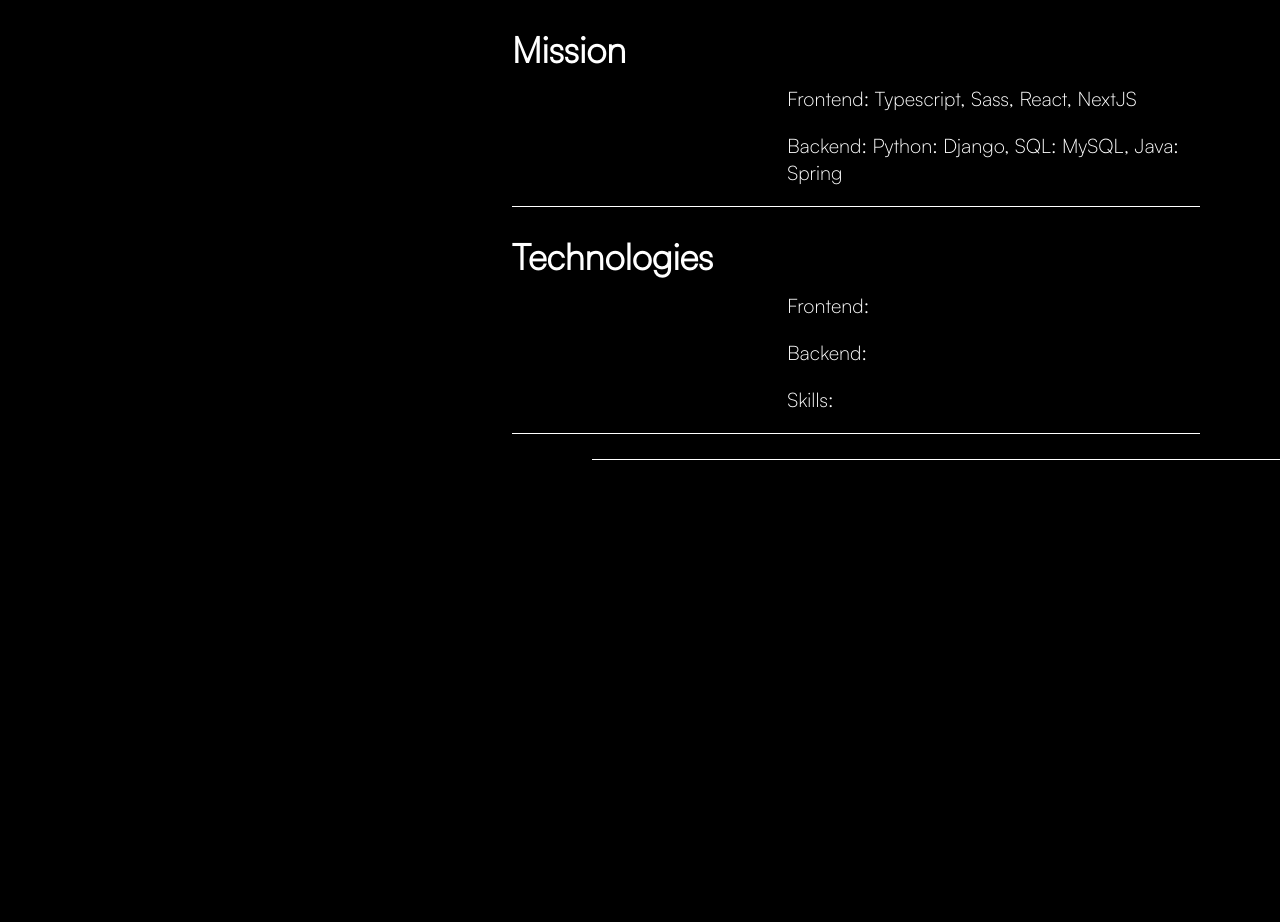
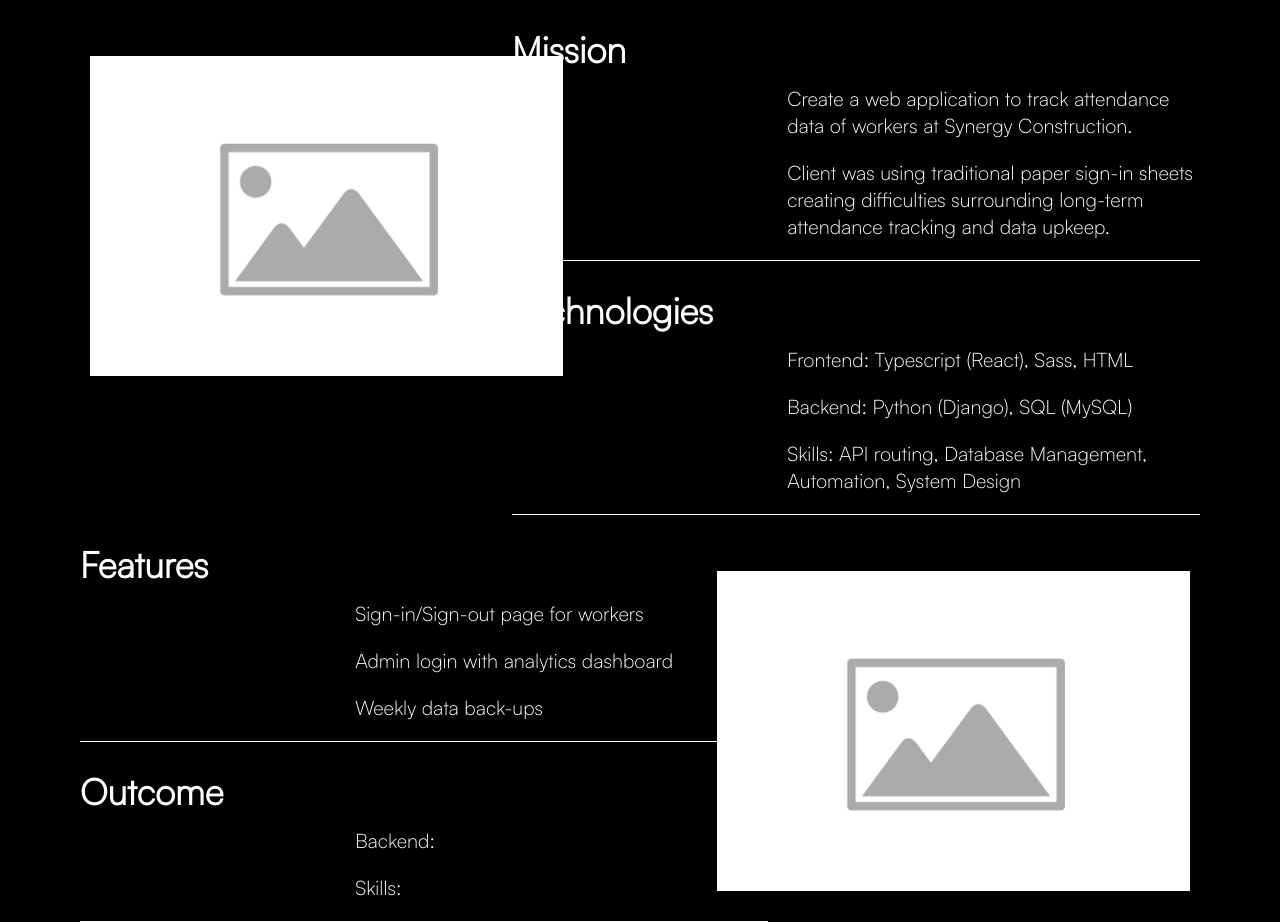
Before and after one commit to BenW2k/Portfolio, a Next.js app in the folder frontend/: page /synergy in a window 1280 px wide. Before the commit the page ends 800 px from the top, so only its background shows below. Built offline with nearby package versions, Linux system fonts and the light colour scheme.

Commit message:
+general structure

```diff
--- a/frontend/app/synergy/page.tsx
+++ b/frontend/app/synergy/page.tsx
@@ -1,24 +1,58 @@
+"use client";
+import Image from "next/image";
 import styles from "../styles/work/synergy/synergy.module.css";
+import img from "../assets/media/placeholder-image.svg";
 
 export default function Synergy() {
   return (
+    <div className={styles.content}>
+      <Image src={img} className={styles.img1} alt="image" />
       <div className={styles.container1}>
         <div className={styles.section1}>
           <h3 className={styles["section-title"]}>Mission</h3>
           <div className={styles["section-body"]}>
-          <p>Frontend: Typescript, Sass, React, NextJS </p>
-          <p>Backend: Python: Django, SQL: MySQL, Java: Spring </p>
+            <p>
+              Create a web application to track attendance data of workers at
+              Synergy Construction.
+            </p>
+            <p>
+              Client was using traditional paper sign-in sheets creating
+              difficulties surrounding long-term attendance tracking and data
+              upkeep.
+            </p>
           </div>
         </div>
         <div className={styles.section1}>
           <h3 className={styles["section-title"]}>Technologies</h3>
           <div className={styles["section-body"]}>
-          <p>Frontend: </p>
+            <p>Frontend: Typescript (React), Sass, HTML </p>
+            <p>Backend: Python (Django), SQL (MySQL)</p>
+            <p>
+              Skills: API routing, Database Management, Automation, System
+              Design{" "}
+            </p>
+          </div>
+        </div>
+      </div>
+      <Image src={img} className={styles.img2} alt="image" />
+      <div className={styles.container2}>
+        <div className={styles.section2}>
+          <h3 className={styles["section-title"]}>Features</h3>
+          <div className={styles["section-body"]}>
+            <p>Sign-in/Sign-out page for workers</p>
+            <p>Admin login with analytics dashboard</p>
+            <p>Weekly data back-ups</p>
+          </div>
+        </div>
+        <div className={styles.section2}>
+          <h3 className={styles["section-title"]}>Outcome</h3>
+          <div className={styles["section-body"]}>
+            <p> </p>
             <p>Backend: </p>
             <p>Skills: </p>
           </div>
         </div>
-      <div className={styles.section2}></div>
+      </div>
     </div>
   );
 }
```
Lines whose indentation alone changed are shown as unchanged.
